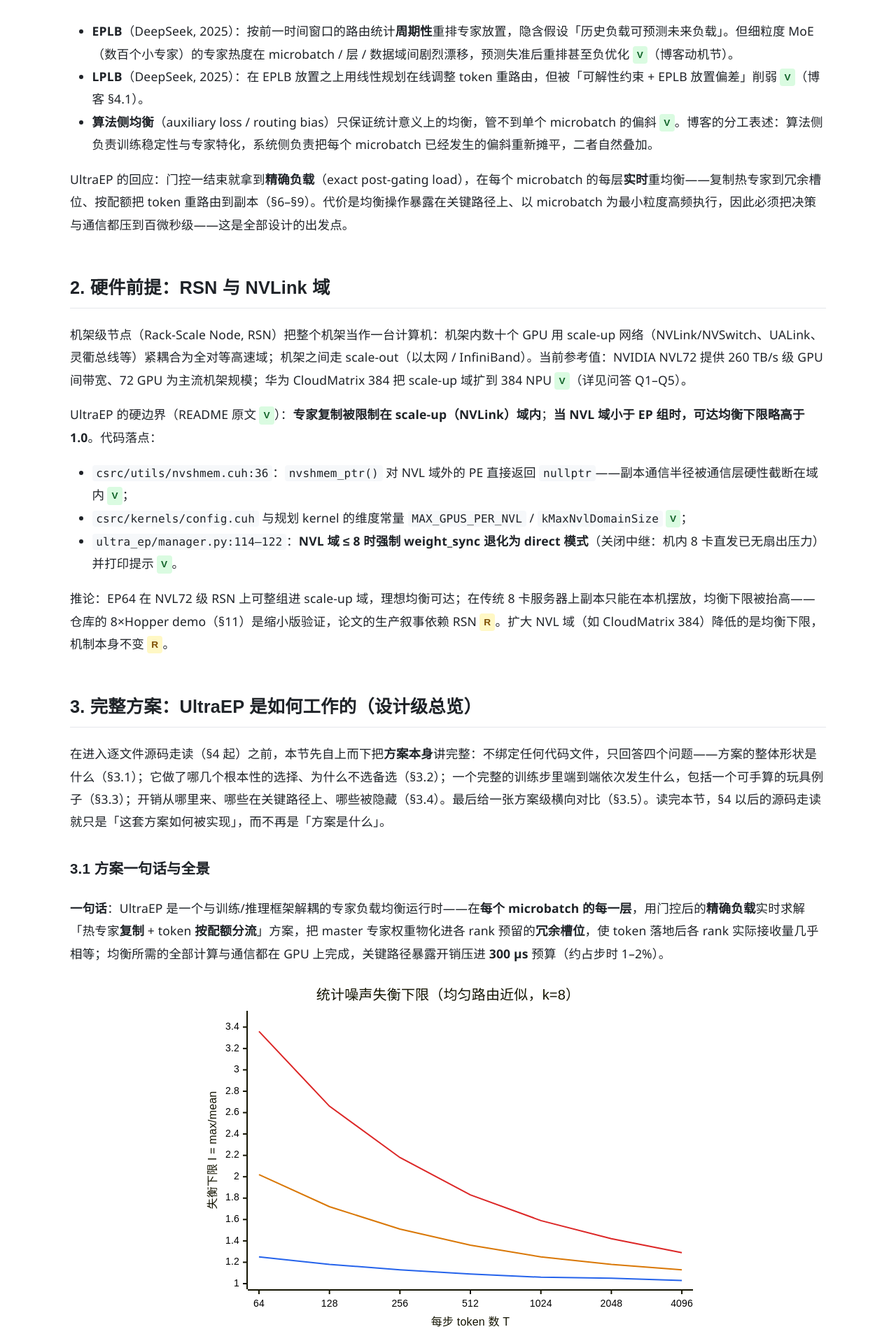
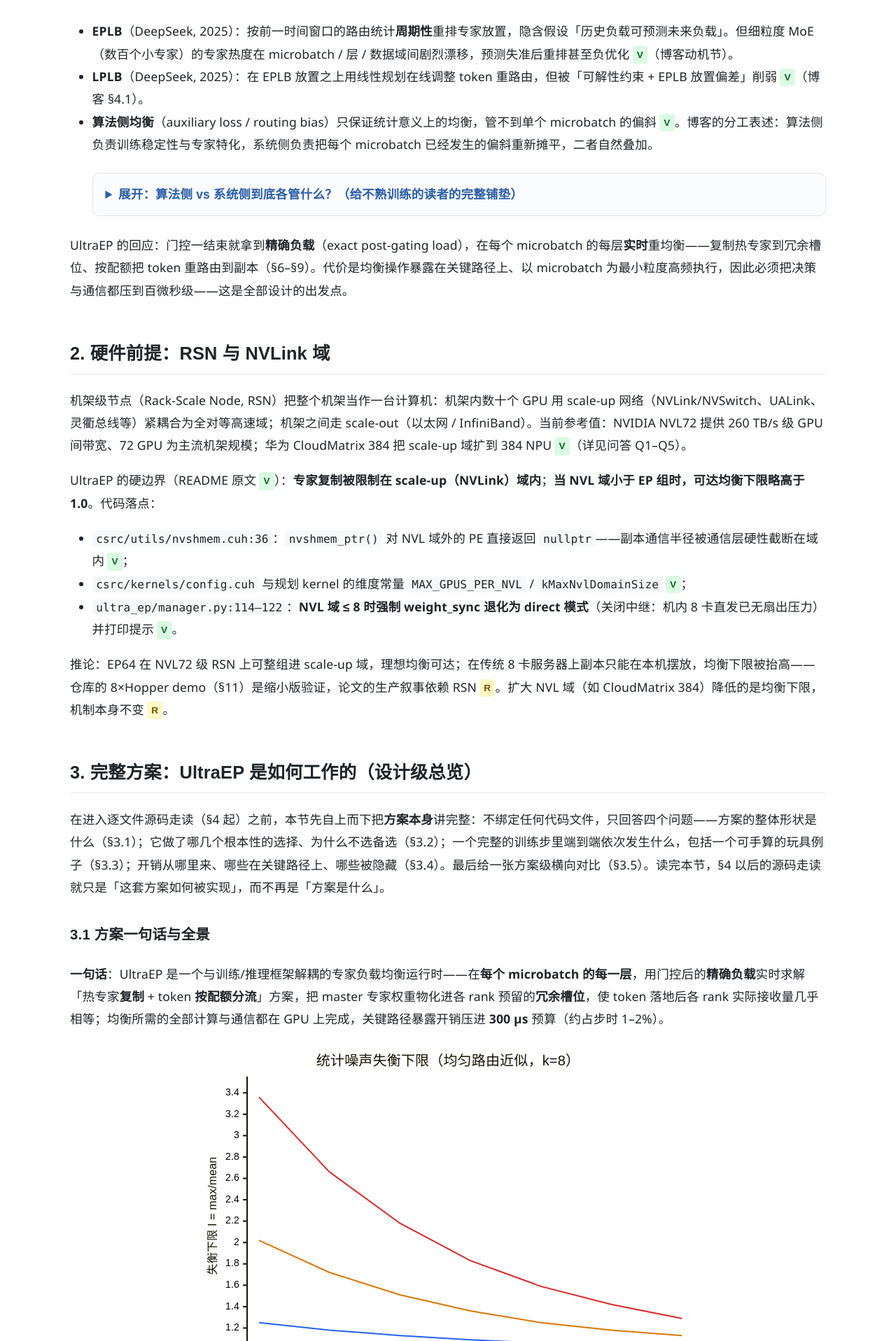
Before and after one commit to luxiangz/llm-tech-map, a Jekyll site: the page docs/moe-ep/ultraep-deep-reading.html, which Jekyll copies as it is, in a window 1280 px wide. Shown: the part 2516-4433 px from the top of the page at 70% size. Built offline with Jekyll 4.4.1, drawn with Linux system fonts in a browser that asks for light colours; a style sheet for code colours, icons or effects is not loaded; some of the changed lines change nothing that is shown.

Commit message:
docs: §1.2 新增可折叠展开框——算法侧 vs 系统侧均衡完整铺垫
- 六步教学叙事：router 可学习 → 专家坍缩 → aux loss / routing bias 机制 → 为何只保证统计意义均衡（引 Figure 5）→ 系统侧只摆盘 → 三维正交表与叠加证明
- 收尾接回推理视角：冻结 router 下系统侧均衡是唯一手段
- details/summary 折叠样式；修复 heredoc 转义损坏的公式行（\text 内禁用中文）

```diff
--- a/docs/moe-ep/ultraep-deep-reading.html
+++ b/docs/moe-ep/ultraep-deep-reading.html
@@ -32,6 +32,9 @@
 .figcaption { margin: .4em 0 1.2em; color: #57606a; font-size: .92em; text-align: center; }
 .qa { border: 1px solid #e5e7eb; border-radius: 10px; padding: 4px 20px 12px; margin: 1.6em 0; background: #fcfdfe; }
 .qa > h3 { border-bottom: 1px dashed #d8dee4; padding-bottom: .3em; margin-top: 1.2em; }
+details.expand { border: 1px solid #e2e5ea; border-radius: 10px; padding: 8px 18px; margin: 1.4em 0; background: #fbfcfe; }
+details.expand summary { cursor: pointer; font-family: "Microsoft YaHei", "PingFang SC", sans-serif; font-weight: 700; color: #2c5fa8; padding: 6px 0; }
+details.expand[open] summary { border-bottom: 1px dashed #d8dee4; margin-bottom: 8px; }
 </style>
 <script>
 window.MathJax = {
@@ -137,6 +140,25 @@
 <li><b>EPLB</b>（DeepSeek, 2025）：按前一时间窗口的路由统计<b>周期性</b>重排专家放置，隐含假设「历史负载可预测未来负载」。但细粒度 MoE（数百个小专家）的专家热度在 microbatch / 层 / 数据域间剧烈漂移，预测失准后重排甚至负优化<span class="ev ev-v">V</span>（博客动机节）。</li>
 <li><b>LPLB</b>（DeepSeek, 2025）：在 EPLB 放置之上用线性规划在线调整 token 重路由，但被「可解性约束 + EPLB 放置偏差」削弱<span class="ev ev-v">V</span>（博客 §4.1）。</li>
 <li><b>算法侧均衡</b>（auxiliary loss / routing bias）只保证统计意义上的均衡，管不到单个 microbatch 的偏斜<span class="ev ev-v">V</span>。博客的分工表述：算法侧负责训练稳定性与专家特化，系统侧负责把每个 microbatch 已经发生的偏斜重新摊平，二者自然叠加。</li>
+
+<details class="expand">
+<summary>展开：算法侧 vs 系统侧到底各管什么？（给不熟训练的读者的完整铺垫）</summary>
+<p><b>第一步：router 是「活」的。</b>训练与推理的本质区别在于：门控（router）本身是一个<b>可学习的神经网络</b>——通常就是一个矩阵 $W_g$，把 token 隐向量乘上去得到各专家打分，再选 top-k。训练每一轮做四件事：① 取一个 batch 过 router 选专家、算输出；② 用任务损失（如下一个词预测的交叉熵）衡量输出好坏；③ 反向传播算出每个参数的梯度；④ 优化器把 $W_g$ 与所有专家权重朝降损失方向挪一小步。关键在于：router 参数<b>只被任务损失驱动</b>——它只关心「选谁预测更准」，完全不管「选得均不均匀」。</p>
+<p><b>第二步：放任不管会发生专家坍缩。</b>初始化时 router 随机，少数专家碰巧 early 吃到更多 token → 被训练得更频繁、表示更好 → router 发现「送 token 给它们损失更低」→ 送得更多……恶性循环（Switch Transformer 最早系统记录）。结果是一半专家几乎收不到 token（饿死）：参数浪费、训练不稳定。</p>
+<p><b>第三步：算法侧均衡 = 在训练信号上动手脚。</b>auxiliary loss 的做法是把总损失改成 $\mathcal{L}_{\text{total}} = \mathcal{L}_{\text{task}} + \alpha \cdot \mathcal{L}_{\text{balance}}$（task = 任务损失，balance = 均衡项），其中均衡项在「各专家接收比例与路由概率都等于 1/N」时最小——反向传播的梯度于是<b>同时</b>推 router：既为准确调整，也为均匀调整。DeepSeek-V3 的 routing bias 是同一目标的另一种实现：不加深损失，给每个专家一个标量偏置 $b_i$（只参与 top-k 选择、不参与输出加权），每步结束后过载者减一点、饥饿者加一点——一个反馈控制器，慢慢拧 router 的选择倾向。</p>
+<p><b>第四步：为什么只保证「统计意义」的均衡。</b>这两种机制的作用对象都是 router 的参数/偏置，而参数只能一步一步慢慢挪——第 $t$ 步的 batch 是用第 $t-1$ 步的 router 路由的，<b>辅助信号对「眼前这个 batch 已发生的偏斜」无能为力</b>，只能让第 $t+1000$ 步的平均行为更均匀。Q11A 的 Figure 5 正是后果的实证：两个<b>都带着 auxiliary loss 训练</b>的模型（GLM4.5 用 GShard 式、DeepSeek-V3 用 DeepSeek 式），单个 batch 的负载照样剧烈振荡——平均分布被压平了，逐 batch 偏斜纹丝不动。另有一层内在张力：均衡压太狠会伤害<b>专家特化</b>（我们恰恰希望「代码专家」多接代码），所以 α 不能无限大。</p>
+<p><b>第五步：系统侧均衡 = 不碰参数，只摆盘。</b>UltraEP 一个参数都不改、一个梯度都不算：门控已发生，就拿着「这个 batch 实际的分配结果」重新摆盘——开副本、按配额分流——让<b>硬件</b>看到的负载是平的。对模型输出数学等价，管的是「这次计算在哪执行」，不管「模型学成什么样」。</p>
+<p><b>第六步：为什么自然叠加。</b>两者在三个维度正交：</p>
+<table>
+<tr><th></th><th>算法侧（aux loss / bias）</th><th>系统侧（UltraEP）</th></tr>
+<tr><td>作用对象</td><td>router 的参数/偏置</td><td>当前 batch 的放置与路由</td></tr>
+<tr><td>时间尺度</td><td>上千个训练步（慢）</td><td>单个 microbatch（快）</td></tr>
+<tr><td>优化目标</td><td>模型质量：专家都活着、特化稳定</td><td>硬件效率：无 straggler、𝓘≈1</td></tr>
+<tr><td>失效场景</td><td>逐 batch 偏斜（管不了）</td><td>专家饿死（它不碰参数）</td></tr>
+</table>
+<p>串行看一遍完整训练就懂「叠加」：auxiliary loss 在<b>几千步尺度</b>上保证每个专家持续收到梯度、逐渐特化（模型质量根基）；而其中<b>任何一个 microbatch 内部</b>热度仍会摆到 4–18 倍——UltraEP 在<b>每个 batch 尺度</b>上把这些已发生的偏斜摊平（硬件效率根基）。一个管「长期学什么」，一个管「当下怎么跑」。UltraEP 实验本身就是证明：GLM4.5 / DeepSeek-V3 都<b>带着</b>各自的 auxiliary loss 训练，UltraEP 在此之上仍拿到 +42%。</p>
+<p><b>接回推理视角（最重要）</b>：推理时 router 是<b>冻结</b>的——auxiliary loss / routing bias 根本不存在，没有任何机制在为均衡工作。Figure 4 里 prefill 4–18 倍的逐 batch 偏斜就是推理世界的「裸奔状态」。对推理来说，系统侧均衡不是「叠加的另一半」，而是<b>唯一的均衡手段</b>——这也是 UltraEP 选 prefill 作为推理主战场的原因。</p>
+</details>
 </ul>
 <p>UltraEP 的回应：门控一结束就拿到<b>精确负载</b>（exact post-gating load），在每个 microbatch 的每层<b>实时</b>重均衡——复制热专家到冗余槽位、按配额把 token 重路由到副本（§6–§9）。代价是均衡操作暴露在关键路径上、以 microbatch 为最小粒度高频执行，因此必须把决策与通信都压到百微秒级——这是全部设计的出发点。</p>
 
```
